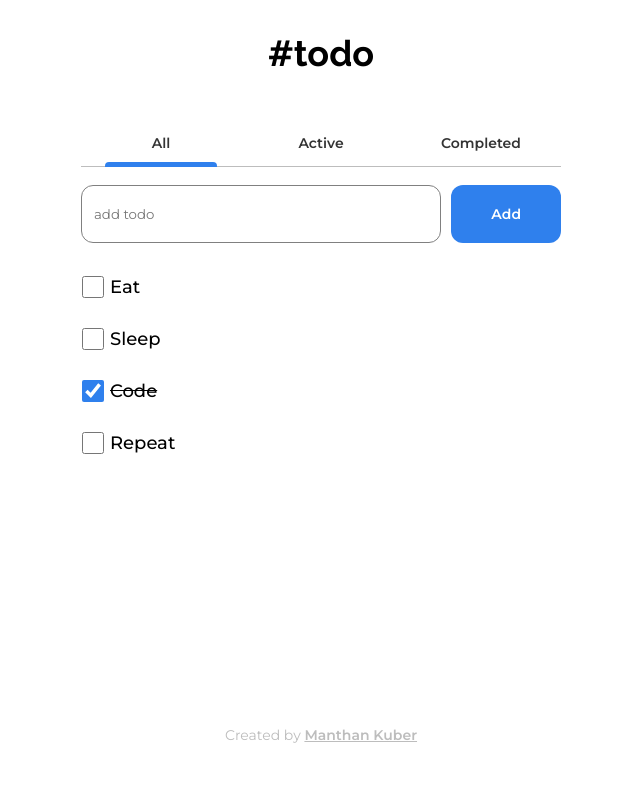
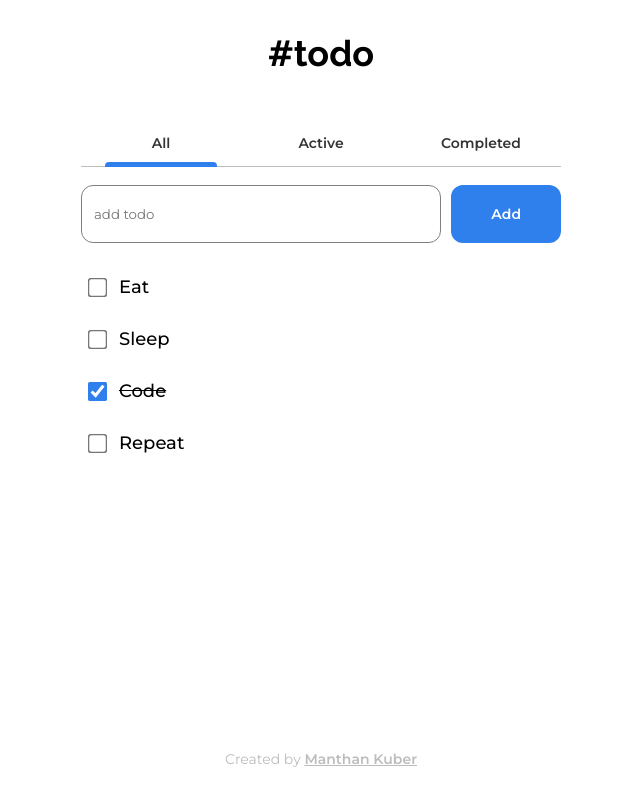
Before and after one commit to Manthan-Kuber/todo-app, a React (Create React App) app: page / in a window 1280 px wide. Shown: the whole page, without its empty margins (319-959 px from the left). Built offline with nearby package versions, Linux system fonts and the light colour scheme.

Commit message:
fix: css bugs
fix: actions typescript bug

feat: added types for components

```diff
--- a/src/App.styles.ts
+++ b/src/App.styles.ts
@@ -16,7 +16,6 @@ export const AppWrapper = styled.div`
 export const Main = styled.main`
   width: min(100%, 48rem);
   margin-top: 6rem;
-  position: relative;
   .deleteIcon {
     position: relative;
     top: 1.4px;
@@ -33,9 +32,9 @@ export const DeleteButton = styled(StyledButton)`
   padding: 1.2rem 2.6rem;
   border-radius: 4px;
   background-color: #eb5757;
-  position: absolute;
-  right: 0;
+  float:right;
 `;
+
 export const FallbackText = styled.p`
   font: 500 2.4rem var(--ff-montserrat);
   color:#333;
@@ -44,7 +43,7 @@ export const FallbackText = styled.p`
 
 export const Footer = styled.footer`
   margin-top: auto;
-  margin-bottom: 2.4rem;
+  padding-top: 2.4rem;
 `;
 
 export const FooterText = styled.p`
--- a/src/components/AddTodo/AddTodo.styles.ts
+++ b/src/components/AddTodo/AddTodo.styles.ts
@@ -9,7 +9,7 @@ export const Container = styled.div`
 `;
 
 export const TodoInput = styled.input`
-  padding: 2rem 0 2rem 1.2rem;
+  padding:2rem 1.2rem;
   border-radius: 12px;
   width: 100%;
   border: 1px solid grey;
--- a/src/components/AddTodo/AddTodo.tsx
+++ b/src/components/AddTodo/AddTodo.tsx
@@ -2,7 +2,7 @@ import { useAppDispatch, useAppSelector } from "../../app/hooks";
 import { Container, StyledButton, TodoInput } from "./AddTodo.styles";
 import { todoInputChangeHandler, addTodos } from "../../features/todo";
 
-const AddTodo = () => {
+const AddTodo:React.FC = () => {
   const todo = useAppSelector((state) => state.todo.value);
   const dispatch = useAppDispatch();
   return (
--- a/src/components/Tabs/Tabs.tsx
+++ b/src/components/Tabs/Tabs.tsx
@@ -4,7 +4,7 @@ import { useAppSelector } from "../../app/hooks";
 import { useAppDispatch } from "../../app/hooks";
 import { switchTab, tabsList } from "../../features/todo";
 
-const Tabs = () => {
+const Tabs:React.FC = () => {
   const todo = useAppSelector((state) => state.todo.value);
   const dispatch = useAppDispatch();
   return (
--- a/src/components/TodoList/TodoList.styles.ts
+++ b/src/components/TodoList/TodoList.styles.ts
@@ -2,16 +2,21 @@ import styled from "styled-components";
 
 export const StyledUl = styled.ul`
   margin-top: 3.3rem;
+  padding-inline:1rem;
   font: 500 1.8rem var(--ff-montserrat);
   li {
     list-style: none;
     display: flex;
+    gap:0.5rem;
     justify-content: space-between;
     margin-bottom: 3rem;
   }
-  input {
-    width: 24px;
+  input[type="checkbox"] {
+    transform: scale(1.5);
     accent-color: var(--clr-primary);
+  }
+  p{
+    word-break: break-all;
   }
   .strikedTodo {
     text-decoration: line-through;
@@ -19,6 +24,7 @@ export const StyledUl = styled.ul`
 
   .deleteIcon {
     color: #bdbdbd;
+    flex:1;
     &:hover {
       cursor: pointer;
       color: red;
@@ -28,5 +34,7 @@ export const StyledUl = styled.ul`
 
 export const Wrapper = styled.div`
   display: flex;
-  gap: 0.5rem;
+  align-items: center;
+  gap: 1.5rem;
+  flex:9;
 `;
--- a/src/components/TodoList/TodoList.tsx
+++ b/src/components/TodoList/TodoList.tsx
@@ -4,7 +4,7 @@ import { StyledUl, Wrapper } from "./TodoList.styles";
 import { BiTrashAlt } from "react-icons/bi";
 import { motion } from "framer-motion";
 
-const TodoList = () => {
+const TodoList:React.FC = () => {
   const todo = useAppSelector((state) => state.todo.value);
   const dispatch = useAppDispatch();
   return (
--- a/src/features/todo.ts
+++ b/src/features/todo.ts
@@ -1,21 +1,23 @@
-import { createSlice } from "@reduxjs/toolkit";
+import { createSlice, PayloadAction } from "@reduxjs/toolkit";
 import { v4 as uuidv4 } from "uuid";
 
 export const tabsList: Array<string> = ["All", "Active", "Completed"];
 
-interface todoState {
+interface Todo {
+  id: string;
+  name: string;
+  status: boolean;
+}
+
+interface TodoState {
   value: {
     selectedTab: string;
-    todoList: {
-      id: string;
-      name: string;
-      status: boolean;
-    }[];
+    todoList: Todo[];
     todoInput: string;
   };
 }
 
-const initialState: todoState = {
+const initialState: TodoState = {
   value: {
     selectedTab: tabsList[0],
     todoList: [
@@ -32,19 +34,21 @@ const todoSLice = createSlice({
   name: "todo",
   initialState,
   reducers: {
-    switchTab: (state, action) => {
+    switchTab: (state, action: PayloadAction<string>) => {
       state.value.selectedTab = action.payload;
     },
-    checkUncheck: (state, action) => {
+    checkUncheck: (state, action: PayloadAction<string>) => {
       // @ts-ignore: Object is possibly 'undefined'.
-      state.value.todoList.find((todo) => todo.id === action.payload).status =
-      // @ts-ignore: Object is possibly 'undefined'.
-      !state.value.todoList.find((todo) => todo.id === action.payload).status;
+      state.value.todoList.find(
+        (todo: Todo) => todo.id === action.payload
+      ).status = !state.value.todoList.find(
+        (todo: Todo) => todo.id === action.payload
+      )?.status;
     },
-    todoInputChangeHandler: (state, action) => {
+    todoInputChangeHandler: (state, action: PayloadAction<string>) => {
       state.value.todoInput = action.payload;
     },
-    addTodos: (state, action) => {
+    addTodos: (state, action: PayloadAction<string>) => {
       state.value.todoInput &&
         state.value.todoList.push({
           id: uuidv4(),
@@ -53,7 +57,7 @@ const todoSLice = createSlice({
         });
       state.value.todoInput = "";
     },
-    deleteTodos: (state, action) => {
+    deleteTodos: (state, action: PayloadAction<string>) => {
       state.value.todoList = state.value.todoList.filter(
         (item) => item.id !== action.payload
       );
```
